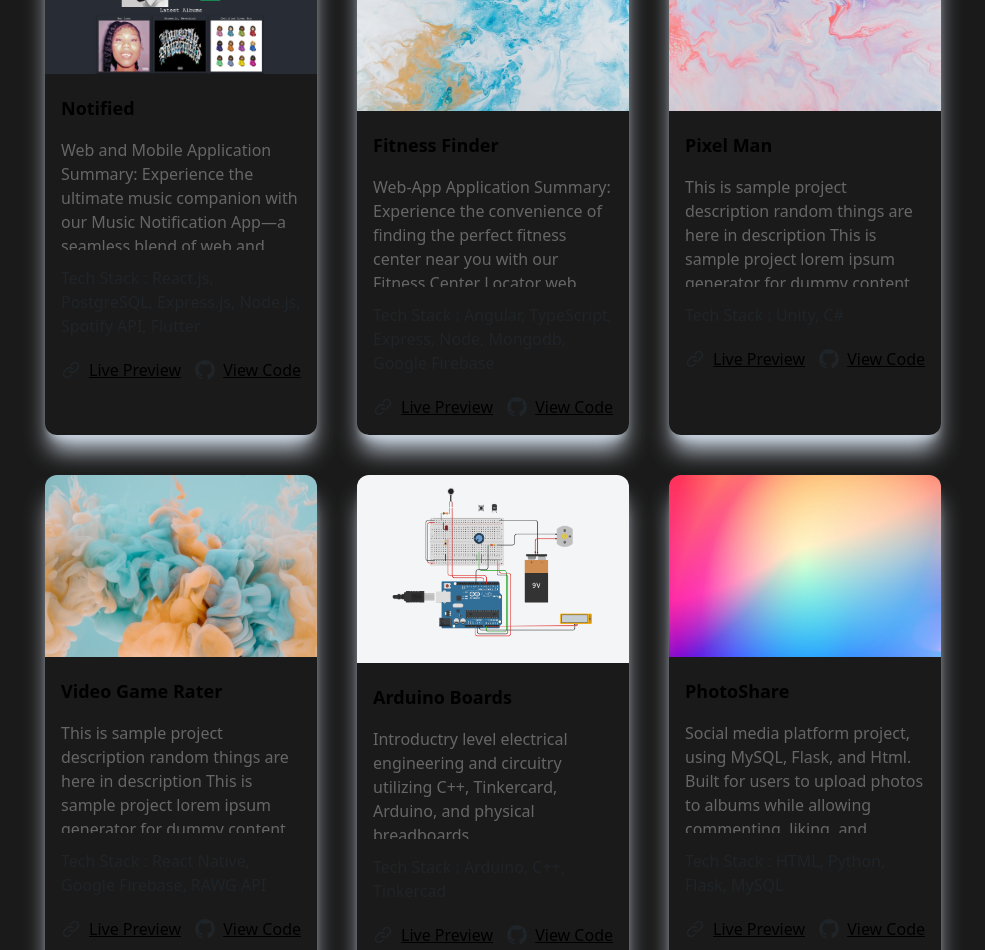
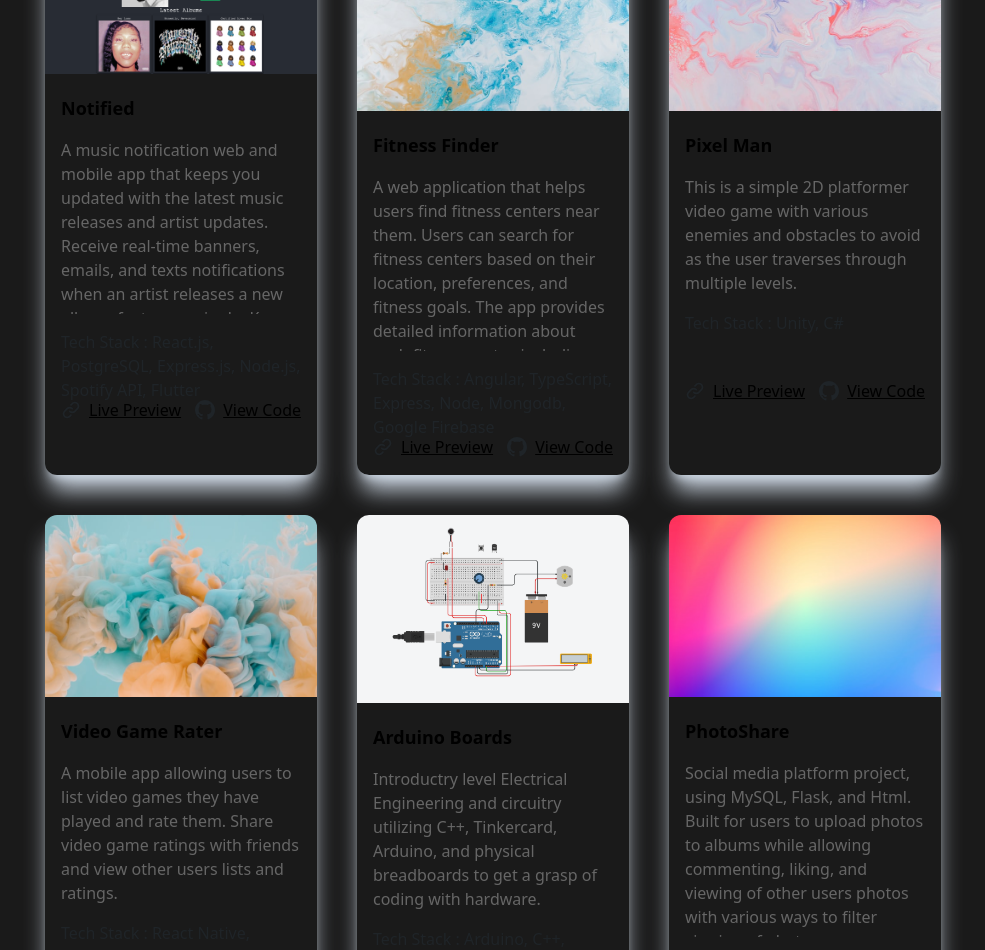
Before and after one commit to PJ-Samuels/portfolio, a React (Vite) app: page /portfolio2/projects in a window 1280 px wide. Shown: the part 340-1290 px from the top of the page, without its empty margins (147-1132 px from the left). Built offline with nearby package versions, Linux system fonts and the light colour scheme.

Commit message:
formatting

```diff
--- a/src/Components/Project.jsx
+++ b/src/Components/Project.jsx
@@ -6,8 +6,8 @@ function Project({ title, image, description, techstack, previewLink, githubLink
       <img src={image} alt="" loading="lazy" />
       <div className="dark:bg-dark-card p-4">
         <h1 className="dark:text-light-heading font-semibold text-lg pt-1">{title}</h1>
-        <p className="text-content pt-4 font-light max-h-32 overflow-y-auto">{description}</p>
-        <h3 className="text-dark-heading dark:text-light-heading font-medium pt-4">
+        <p className="text-content pt-4 font-light max-h-48 overflow-y-auto">{description}</p>
+        <h3 className="text-dark-heading dark:text-light-heading font-medium pt-4 h-16">
           Tech Stack : <span className="font-light">{techstack}</span>
         </h3>
         <div className="flex justify-between items-center mt-5">
--- a/src/Details.jsx
+++ b/src/Details.jsx
@@ -158,13 +158,10 @@ export const projectDetails = [
   {
     title: "Notified",
     image: projectImage1,
-    description: `Web and Mobile Application
-
-    Summary: Experience the ultimate music companion with our Music Notification App—a seamless blend of web and mobile applications designed to keep you in tune with your favorite music tracks and artists. Stay up-to-date with the latest releases and never miss a beat.
-    Features:
-    Real-time Notifications: Receive instant notifications about new music releases, personalized playlists, and artist updates, ensuring you're always in the know.
-    Cross-Platform Access: Enjoy the app's full functionality whether you're on your desktop or using your mobile device, ensuring continuous music discovery and enjoyment.
-    Personalized Playlists: Curate your own playlists or discover personalized playlists based on your music preferences, moods, and listening history.`,
+    description: `
+    A music notification web and mobile app that keeps you updated with the latest music releases and artist updates.
+    Receive real-time banners, emails, and texts notifications when an artist releases a new album, feature or single.
+    Keep a list of favorite artists and receive notifications when they release new music.`,
     techstack: "React.js, PostgreSQL, Express.js, Node.js, Spotify API, Flutter",
     previewLink: "https://google.com",
     githubLink: "https://github.com/PJ-Samuels/Notified-App",
@@ -172,15 +169,10 @@ export const projectDetails = [
   {
     title: "Fitness Finder",
     image: projectImage2,
-    description: `Web-App Application
-
-    Summary: Experience the convenience of finding the perfect fitness center near you with our Fitness Center Locator web application.
-    Whether you're a fitness enthusiast or just beginning your health journey, our app helps you locate and explore fitness centers tailored to your preferences.
-    Features:
-    Location-Based Search: Quickly discover fitness centers based on your location, ensuring convenience and accessibility.
-    Detailed Information: Get details about each fitness center, including facilities, classes, trainers, and user reviews.
-    User Reviews and Ratings: Make informed decisions by reading user reviews and ratings for each fitness center.
-    Personalized Recommendations: Receive personalized recommendations based on your fitness goals, preferences, and activity levels.`,
+    description: `
+    A web application that helps users find fitness centers near them. Users can search for fitness centers based on their location, preferences, and fitness goals.
+    The app provides detailed information about each fitness center, including facilities, classes, trainers, and user reviews.
+    `,
     techstack: "Angular, TypeScript, Express, Node, Mongodb, Google Firebase",
     previewLink: "https://google.com",
     githubLink: "https://github.com/PJ-Samuels/Fitness-Center-App",
@@ -188,8 +180,9 @@ export const projectDetails = [
   {
     title: "Pixel Man",
     image: projectImage3,
-    description: `This is sample project description random things are here in description This is sample
-project lorem ipsum generator for dummy content`,
+    description: `This is a simple
+    2D platformer video game with various enemies and obstacles to avoid as the
+    user traverses through multiple levels.`,
     techstack: "Unity, C#",
     previewLink: "https://google.com",
     githubLink: "https://github.com/PJ-Samuels/Pixel-Man-1",
@@ -197,8 +190,8 @@ project lorem ipsum generator for dummy content`,
   {
     title: "Video Game Rater",
     image: projectImage4,
-    description: `This is sample project description random things are here in description This is sample
-project lorem ipsum generator for dummy content`,
+    description: `A mobile app allowing users to list video games they have played and rate them.
+    Share video game ratings with friends and view other users lists and ratings.`,
     techstack: "React Native, Google Firebase, RAWG API",
     previewLink: "https://google.com",
     githubLink: "https://github.com/PJ-Samuels/Stock-Visualizer"
@@ -206,7 +199,7 @@ project lorem ipsum generator for dummy content`,
   {
     title: "Arduino Boards",
     image: projectImage5,
-    description: `Introductry level electrical engineering and circuitry utilizing C++, Tinkercard, Arduino, and physical breadboards`,
+    description: `Introductry level Electrical Engineering and circuitry utilizing C++, Tinkercard, Arduino, and physical breadboards to get a grasp of coding with hardware.`,
     techstack: "Arduino, C++, Tinkercad",
     previewLink: "https://google.com",
     githubLink: "https://github.com/PJ-Samuels/Arduino-Boards",
@@ -215,7 +208,7 @@ project lorem ipsum generator for dummy content`,
     title: "PhotoShare",
     image: projectImage6,
     description: `Social media platform project, using MySQL, Flask, and Html. Built for users to upload photos to albums
-    while allowing commenting, liking, and viewing of other users photos with various filters`,
+    while allowing commenting, liking, and viewing of other users photos with various ways to filter viewing of photos`,
     techstack: "HTML, Python, Flask, MySQL",
     previewLink: "https://google.com",
     githubLink: "https://github.com/PJ-Samuels/Photoshare",
@@ -223,9 +216,9 @@ project lorem ipsum generator for dummy content`,
   {
     title: "Vitamin App",
     image: projectImage6,
-    description: `Mobile application built using Android Studio Java, Google Firebase, and SQLite for viewing Vitamins
-    available given a set of user input of sympotoms or issues to help with health issues,`,
-    techstack: "Android Stuido, Java, Google Firebase",
+    description: `Mobile application built for viewing Vitamins available given a set of user input of sympotoms
+     or issues to help with health issues and shows popular vitamins and news in the medical field`,
+    techstack: "Android Stuido, Java, Google Firebase, SQLite",
     previewLink: "https://google.com",
     githubLink: "https://github.com/CS501Fall2022/Vitamin_App",
   },
--- a/src/Pages/Contact.jsx
+++ b/src/Pages/Contact.jsx
@@ -6,7 +6,7 @@ function Contact() {
   return (
     <main className="container mx-auto max-width section">
       <h1 className="text-center text-2xl md:text-3xl lg:text-6xl text-dark-heading dark:text-light-heading font-semibold md:font-bold">
-        For any questions please drop a mail
+        For any questions you can contact me @
       </h1>
       <h3 className="text-center text-3xl md:text-4xl lg:text-6xl text-gradient font-semibold md:font-bold pt-5 md:pt-10 md:pb-6">
         <a href={`mailto:${email}`}>{email}</a>
--- a/src/Pages/tech.css
+++ /dev/null
@@ -1,3 +0,0 @@
-.filter-green{
-
-}
```
